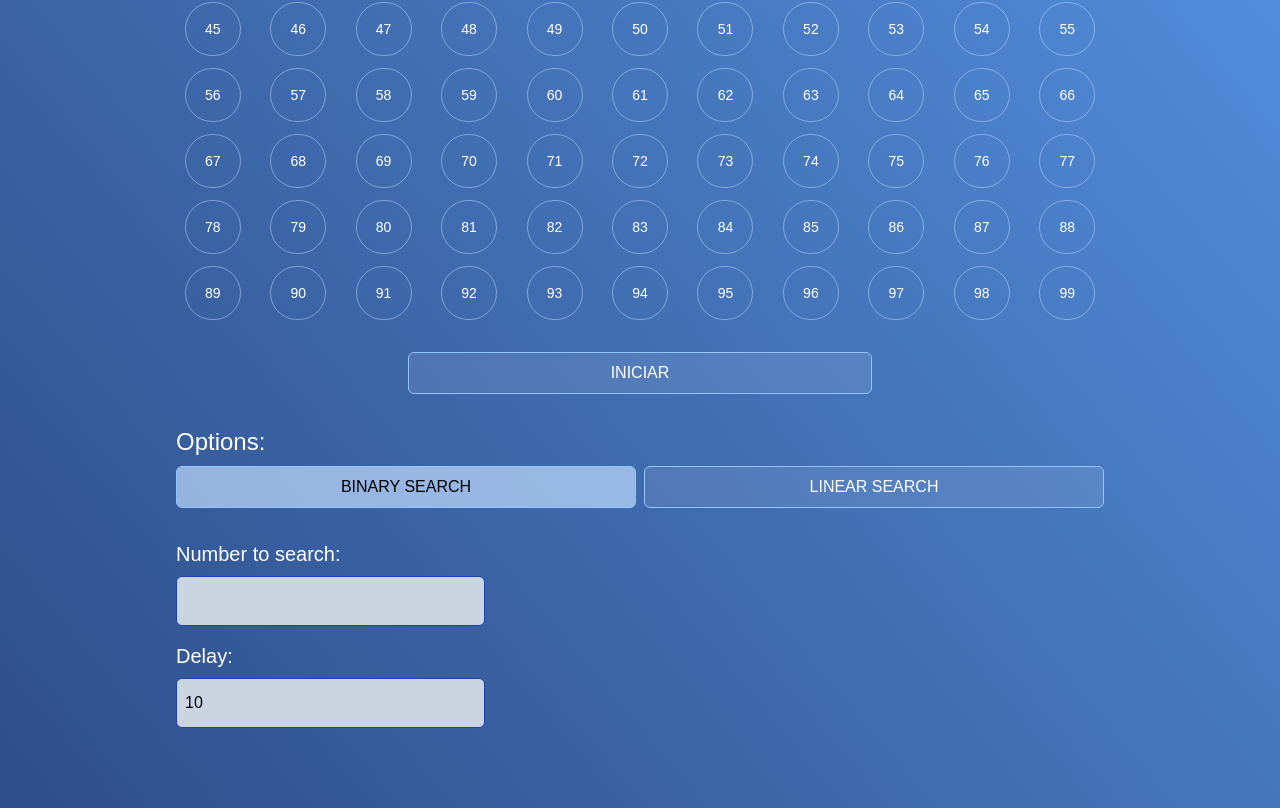
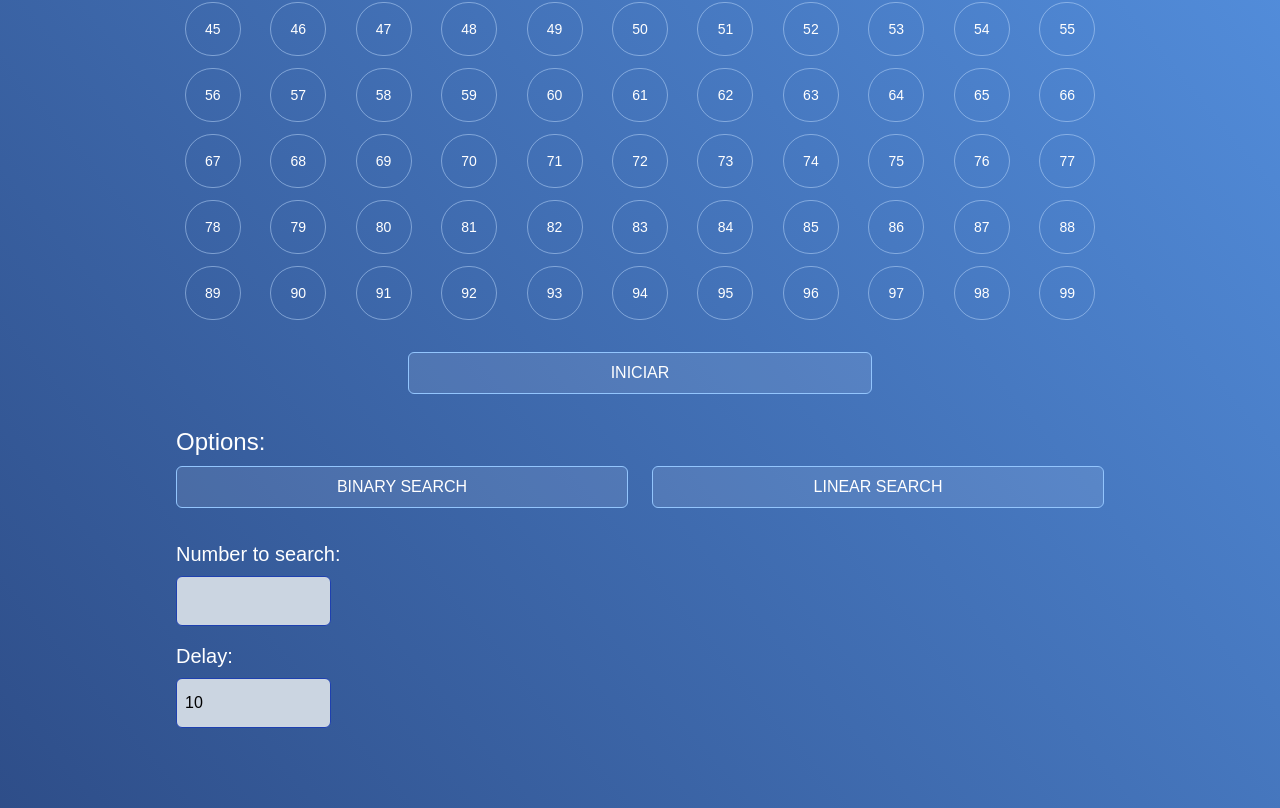
Before and after one commit to Libo033/Algo, a Next.js app: page /algo-search in a window 1280 px wide. Shown: the part 784-1592 px from the top of the page. Built offline with nearby package versions, Linux system fonts and the light colour scheme; a web font is replaced by a local one.

Commit message:
Creada Interfaz de AlgoSearchPlayground

```diff
--- a/src/components/AlgoSearchPlayground.tsx
+++ b/src/components/AlgoSearchPlayground.tsx
@@ -1,4 +1,5 @@
 "use client";
+import { buttonSelected } from "@/libs/helpers";
 import React, { useEffect, useState } from "react";
 
 const defArray = [
@@ -15,6 +16,7 @@ const defArray = [
 
 const AlgoSearchPlayground = () => {
   const [limit, setLimit] = useState<number>(40);
+  const [algo, setAlgo] = useState<string>("");
 
   useEffect(() => {
     if (window) {
@@ -22,8 +24,6 @@ const AlgoSearchPlayground = () => {
       if (window.innerWidth > 640 && window.innerWidth <= 768) setLimit(64);
       if (window.innerWidth > 768 && window.innerWidth <= 1024) setLimit(72);
       if (window.innerWidth > 1024 && window.innerWidth <= 1536) setLimit(99);
-
-      console.log(window.innerWidth);
     }
   }, []);
 
@@ -46,11 +46,17 @@ const AlgoSearchPlayground = () => {
         </button>
       </div>
       <p className="text-white text-2xl">Options:</p>
-      <div className="flex gap-2 mt-2 mb-4">
-        <button className="w-3/6 py-2 border border-blue-300 rounded-md text-black bg-blue-200/70">
+      <div className="flex gap-2 mt-2 mb-4 lg:gap-6">
+        <button
+          onClick={() => setAlgo("B")}
+          className={buttonSelected(algo, "B")}
+        >
           BINARY SEARCH
         </button>
-        <button className="w-3/6 py-2 text-white border border-blue-300 bg-blue-50/10 rounded-md">
+        <button
+          onClick={() => setAlgo("L")}
+          className={buttonSelected(algo, "L")}
+        >
           LINEAR SEARCH
         </button>
       </div>
@@ -59,17 +65,21 @@ const AlgoSearchPlayground = () => {
           Number to search:
         </label>
         <input
-          className="w-2/6 px-2 py-3 bg-slate-300 border border-blue-800 rounded-md outline-0 outline-blue-300 outline focus:bg-white focus:outline-1 hover:bg-slate-200"
+          id="toSearch"
+          className="w-2/6 px-2 py-3 bg-slate-300 border border-blue-800 rounded-md outline-0 outline-blue-300 outline focus:bg-white focus:outline-1 hover:bg-slate-200 lg:w-1/6"
           type="number"
+          autoComplete="off"
         />
       </div>
       <div className="flex flex-col gap-2">
-        <label className="text-white text-xl mt-4" htmlFor="toSearch">
+        <label className="text-white text-xl mt-4" htmlFor="delay">
           Delay:
         </label>
         <input
-          className="w-2/6 px-2 py-3 bg-slate-300 border border-blue-800 rounded-md outline-0 outline-blue-300 outline focus:bg-white focus:outline-1 hover:bg-slate-200"
+          id="delay"
+          className="w-2/6 px-2 py-3 bg-slate-300 border border-blue-800 rounded-md outline-0 outline-blue-300 outline focus:bg-white focus:outline-1 hover:bg-slate-200 lg:w-1/6"
           type="number"
+          autoComplete="off"
           defaultValue={10}
         />
       </div>
--- a/src/libs/helpers.ts
+++ b/src/libs/helpers.ts
@@ -1,3 +1,13 @@
 export function sleep(ms: number) {
   return new Promise((resolve) => setTimeout(resolve, ms));
 }
+
+export function buttonSelected(set: string, btn: string) {
+  if (set === btn) {
+    // Seleccionado
+    return "w-3/6 py-2 border border-blue-300 rounded-md text-black bg-blue-200/70";
+  } else {
+    // No seleccionado
+    return "w-3/6 py-2 text-white border border-blue-300 bg-blue-50/10 rounded-md";
+  }
+}
```
